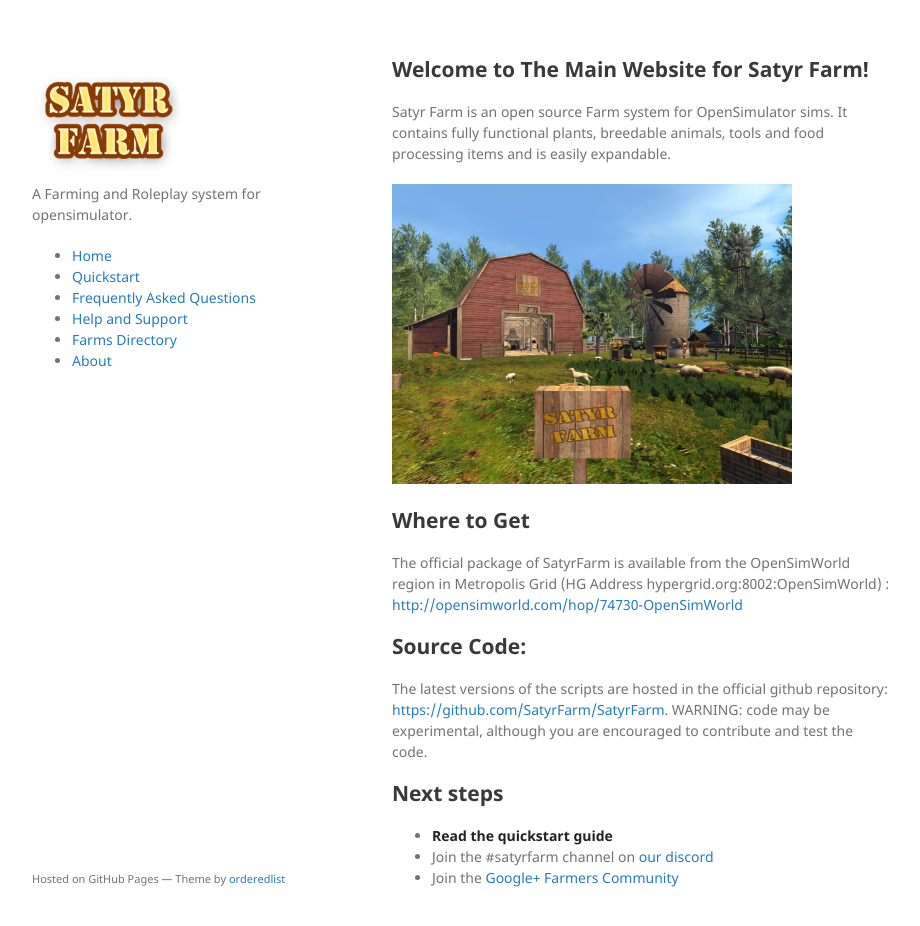
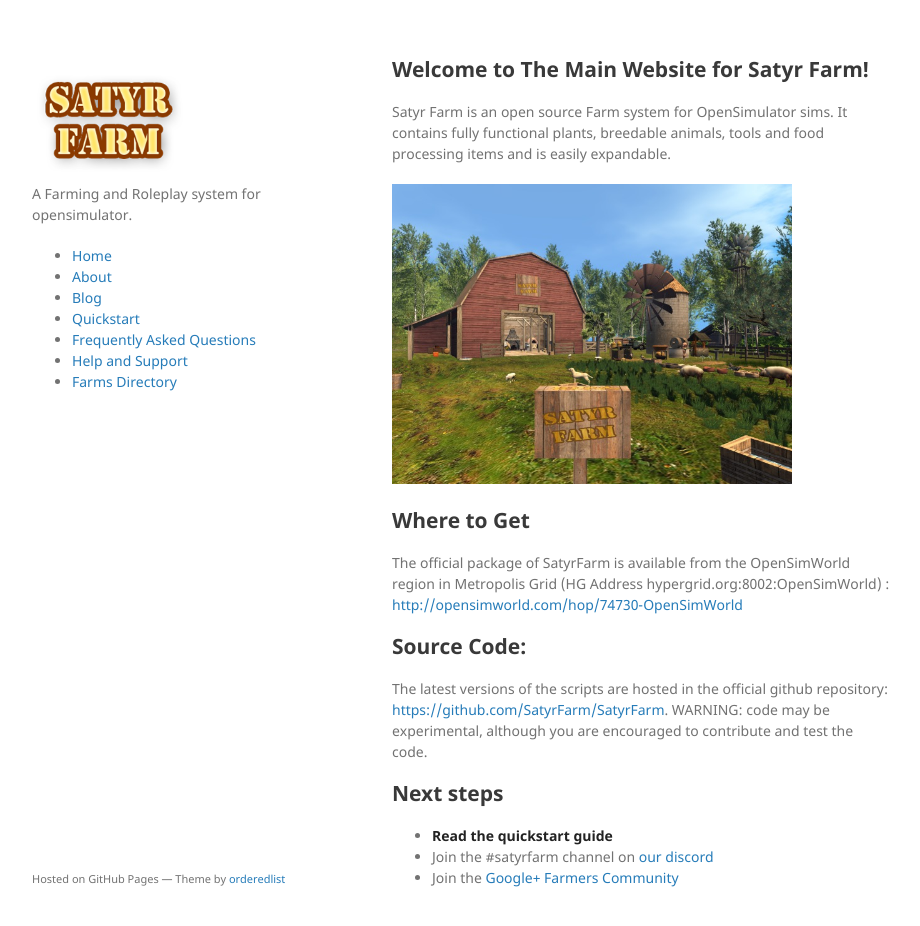
Before and after one commit to SatyrFarm/SatyrFarm.github.io, a Jekyll site: the page built from index.md, in a window 1280 px wide and 958 px high. Shown: the top 926 px of the window, without its empty margins (178-1098 px from the left). Built offline with Jekyll 4.4.1, drawn with Linux system fonts in a browser that asks for light colours; our own code applies the rules of GitHub Pages for plain Markdown files.

Commit message:
Update default.html

```diff
--- a/_layouts/default.html
+++ b/_layouts/default.html
@@ -35,11 +35,13 @@
         {% if site.show_sidebar %}
         <ul>
           <li><a href="/">Home</a></li>
+          <li><a href="about">About</a></li>
+          <li><a href="blog/">Blog</a></li>
           <li><a href="quickstart">Quickstart</a></li>
           <li><a href="faq">Frequently Asked Questions</a></li>
           <li><a href="help">Help and Support</a></li>
           <li><a href="directory">Farms Directory</a></li>
-          <li><a href="about">About</a></li>
+
         </ul>
         {% endif %}
       </header>
```
